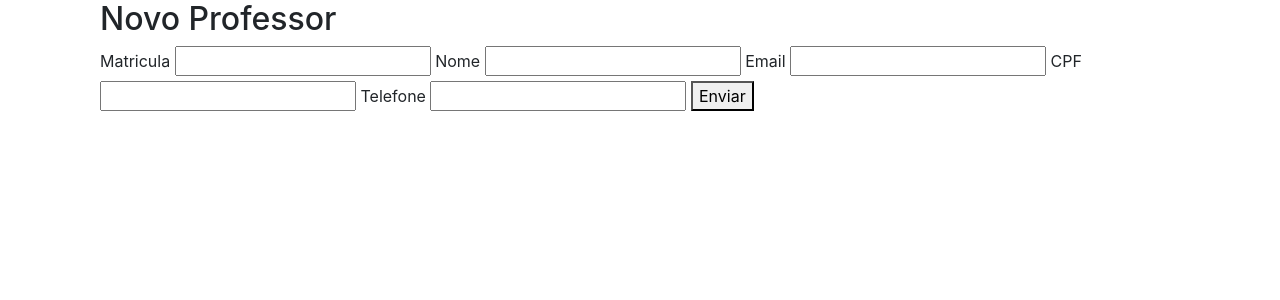
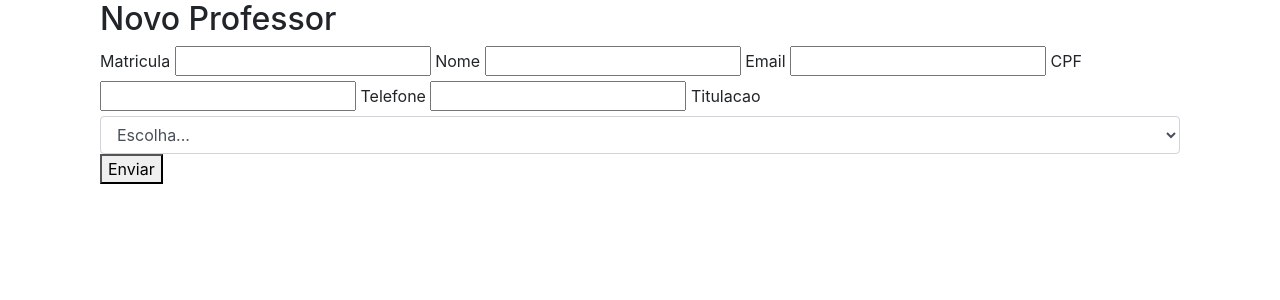
Before and after one commit to anakettl/Sistema-Gerenciamento-TCC, a Spring Boot app: page /professores/create in a window 1280 px wide. Shown: the part 56-356 px from the top of the page. Run offline with Spring Boot 4, Linux system fonts and the light colour scheme; the visitor is signed in with stand-in values (Sample User, id 1); some of the project's set-up classes (security, data sources, template engines, error pages and the like) are left out, and stand-ins take their place; some libraries are stand-ins or nearby versions.

Commit message:
adiciona campo de titulacao no formulario do professor

```diff
--- a/src/main/resources/templates/professor/create.html
+++ b/src/main/resources/templates/professor/create.html
@@ -26,10 +26,17 @@
         <input id="email" th:type="email" th:required="true" th:field="*{email}"/>
 
         <label for="cpf">CPF</label>
-        <input id="cpf" th:type="text" th:required="true" th:field="*{cpf}"/>
+        <input id="cpf" th:type="number" th:required="true" th:field="*{cpf}"/>
 
         <label for="telefone">Telefone</label>
         <input id="telefone" th:type="number" th:required="true" th:field="*{telefone}"/>
+
+        <label for="titulo">Titulacao</label>
+        <select id="titulo" name="titulo" class="form-control" th:required="true" th:field="*{titulo}">
+            <option th:value="null" selected>Escolha...</option>
+            <option th:each="tituloProfessor : ${titulacoes}" th:value="${tituloProfessor.getId()}"
+                    th:text="${tituloProfessor.descricao}"></option>
+        </select>
 
         <button th:if="${professor.id} == null" type="submit">Enviar</button>
         <button th:if="${professor.id} != null" type="submit">Atualizar</button>
```
